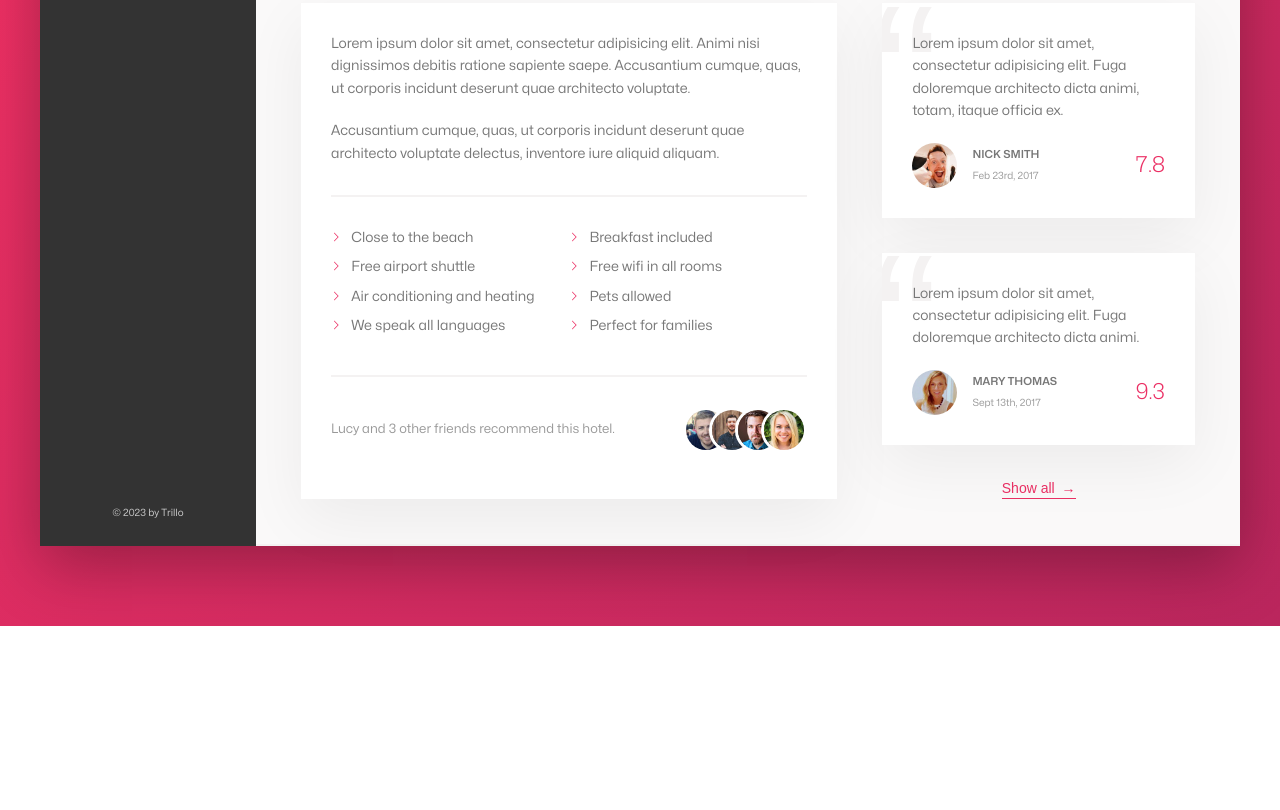
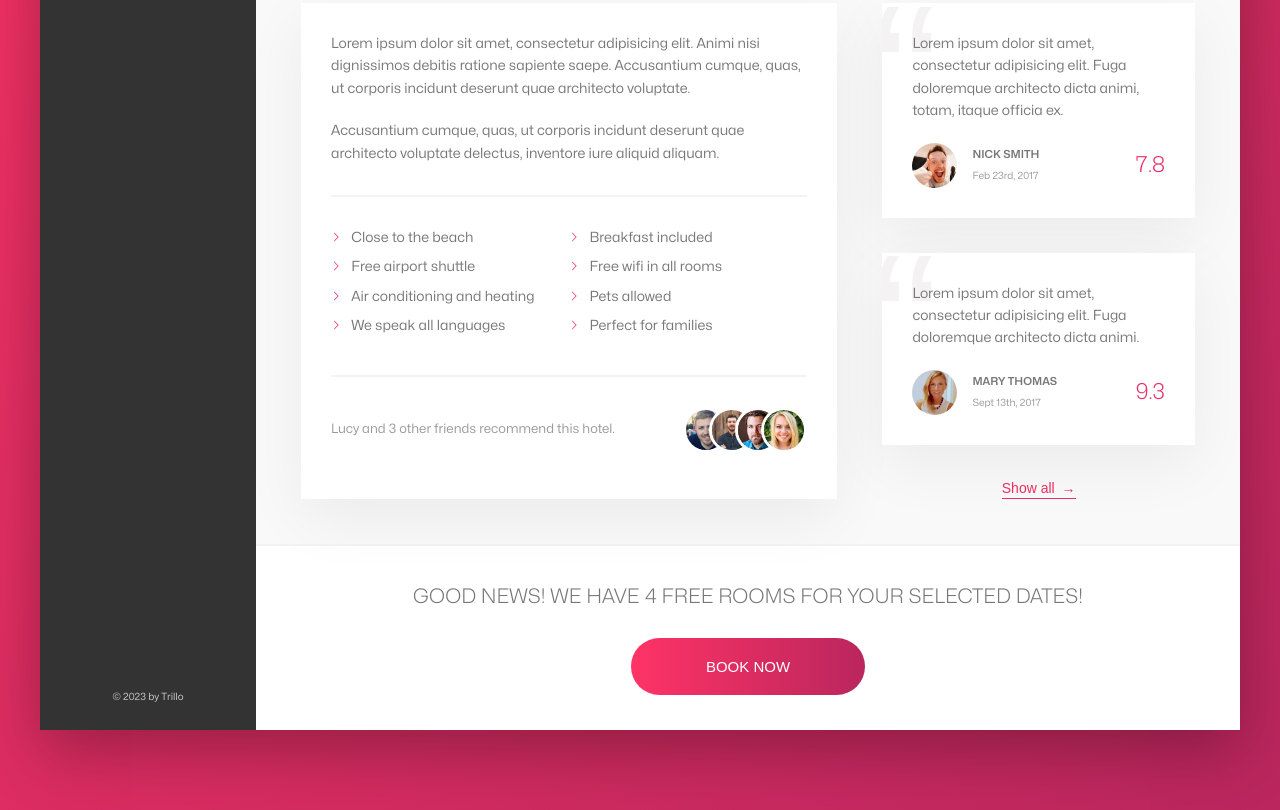
Before and after one commit to eslutz/Udemy-Advanced-CSS-and-Sass--Trillo-Project, a website: page index.html in a window 1280 px wide. Shown: the part 645-1455 px from the top of the page. Before the commit the page ends 1271 px from the top, so only its background shows below. Drawn offline with Linux system fonts and the light colour scheme; files whose address does not match are found by name.

Commit message:
completed cta section

```diff
--- a/index.html
+++ b/index.html
@@ -220,6 +220,19 @@
                             <button class="btn-inline">Show all <span>&rarr;</span></button>
                         </div>
                     </div>
+                    <div class="cta">
+                        <h2 class="cta__book-now">
+                            Good news! We have 4 free rooms for your selected dates!
+                        </h2>
+                        <button class="btn">
+                            <span class="btn__visible">
+                                Book now
+                            </span>
+                            <span class="btn__invisible">
+                                Only 4 rooms left
+                            </span>
+                        </button>
+                    </div>
                 </main>
             </div>
         </div>
--- a/sass/_components.scss
+++ b/sass/_components.scss
@@ -416,3 +416,64 @@
         z-index: 1;
     }
 }
+
+// CALL TO ACTION
+.cta {
+    padding: 3.5rem 0;
+    text-align: center;
+
+    &__book-now {
+        font-size: 2rem;
+        font-weight: 300;
+        text-transform: uppercase;
+        margin-bottom: 2.5rem;
+    }
+}
+
+.btn {
+    font-size: 1.5rem;
+    font-weight: 300;
+    text-transform: uppercase;
+    border-radius: 100px;
+    border: none;
+    background-image: linear-gradient(to right, var(--color-primary-light), var(--color-primary-dark));
+    color: var(--color-white);
+    position: relative;
+    overflow: hidden;
+    cursor: pointer;
+
+    & > * {
+        display: inline-block;
+        height: 100%;
+        width: 100%;
+        transition: all .2s;
+    }
+
+    &__visible {
+        padding: 2rem 7.5rem;
+    }
+
+    &__invisible {
+        position: absolute;
+        padding: 2rem 0;
+        left: 0;
+        top: -100%;
+    }
+
+    &:hover {
+        background-image: linear-gradient(to left, var(--color-primary-light), var(--color-primary-dark));
+    }
+
+    &:hover &__visible {
+        transform: translateY(100%);
+    }
+
+    &:hover &__invisible {
+        top: 0;
+    }
+
+    &:focus {
+        outline: none;
+        animation: pulsate 1s infinite;
+    }
+}
```
Also changed, not shown: css/style.css, 1 other file.
